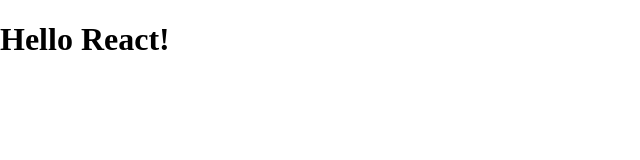
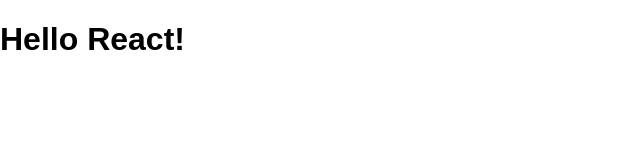
Before and after one commit to wileam/sikeio-ilovereact, a website: page index.html in a window 1280 px wide. Shown: the whole page, without its empty margins (0-640 px from the left). Drawn offline with nearby package versions, Linux system fonts and the light colour scheme.

Commit message:
change css path

```diff
--- a/index.html
+++ b/index.html
@@ -16,7 +16,7 @@
 
     <!-- <link rel="apple-touch-icon" href="apple-touch-icon.png"> -->
 
-    <link rel="stylesheet" href="css/app.css">
+    <link rel="stylesheet" href="bundle/app.css">
 
 </head>
 <body>
```
